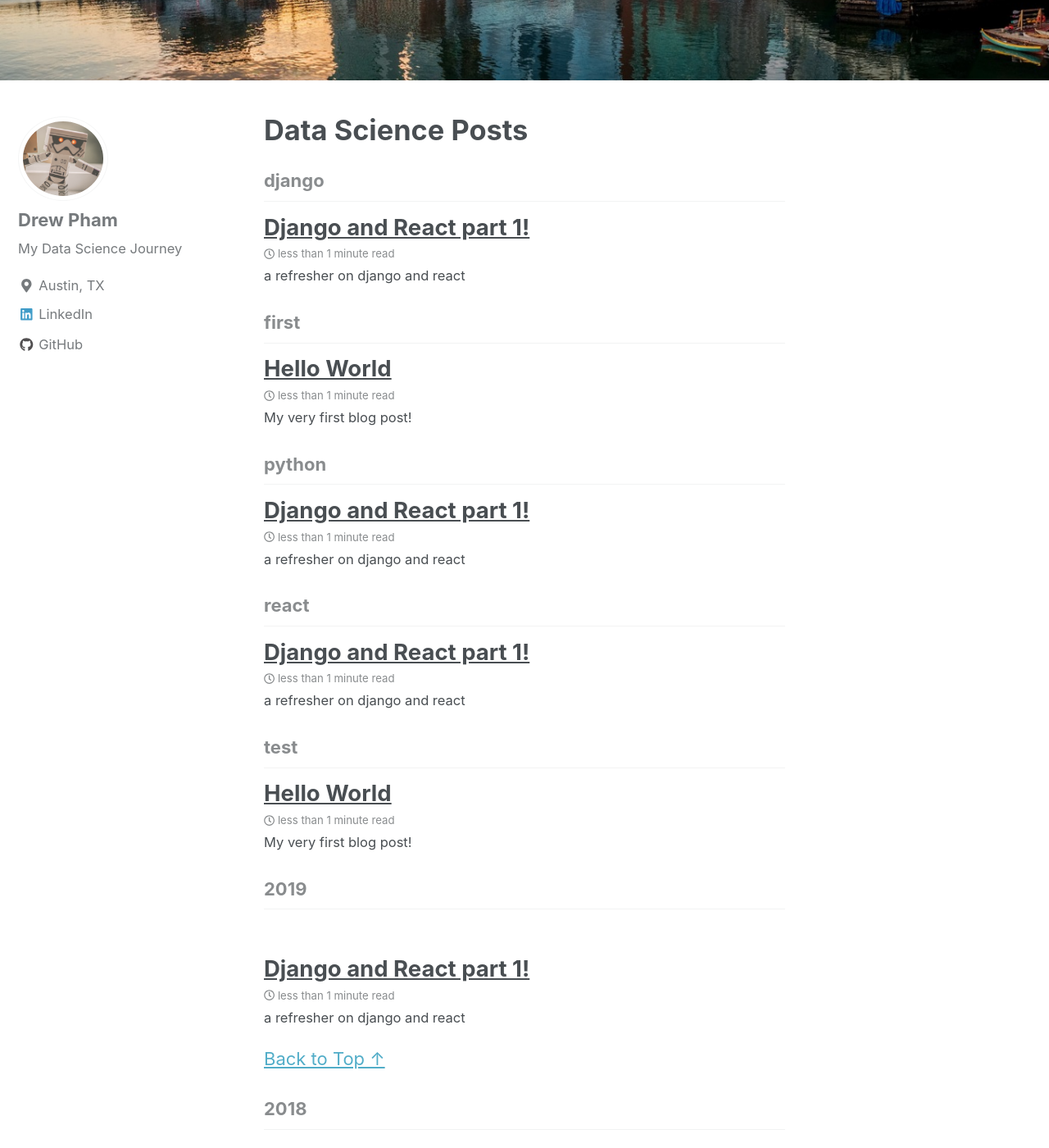
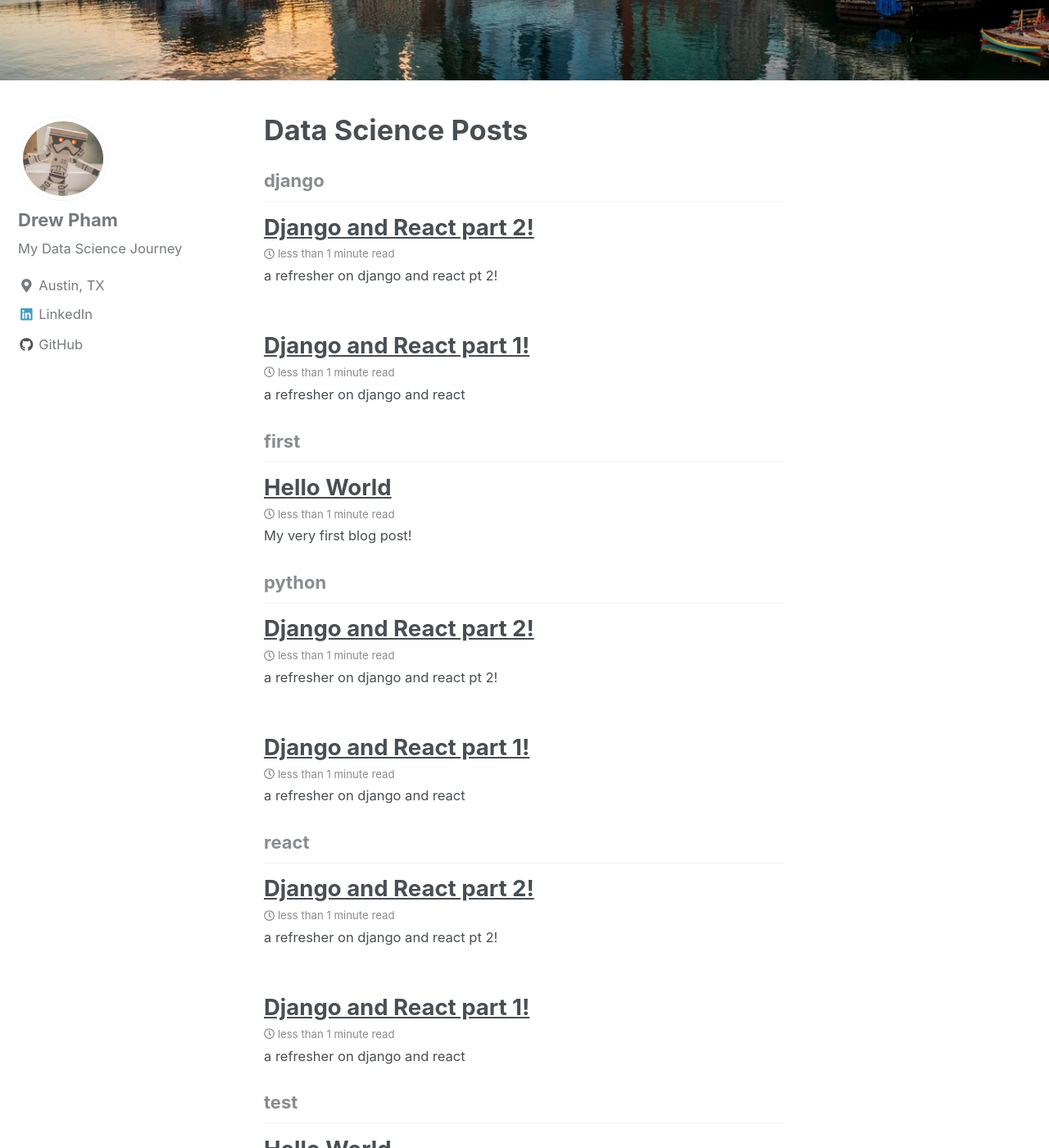
Before and after one commit to drewvpham/drewvpham.github.io, a Jekyll site: the page built from _pages/datascience.md, in a window 1280 px wide and 1400 px high, scrolled down 477 px. Shown: the whole window at 82% size. Built offline with Jekyll 4.4.1, drawn with Linux system fonts in a browser that asks for light colours; nearby versions of some CDN libraries; some of the changed text lies outside the part shown.

Commit message:
djreact part 2 start!

```diff
--- /dev/null
+++ b/_posts/2019-10-06-djreact-part2.md
@@ -0,0 +1,9 @@
+---
+title: "Django and React part 2!"
+date: 2019-10-06
+tags: [python, django, react]
+header:
+  #image: "/images/perceptron/percept.jpg"
+excerpt: "a refresher on django and react pt 2!"
+mathjax: "true"
+---
```
Also changed, not shown: _posts/2019-10-05-djreact-part1.md (+2 -0 lines).
